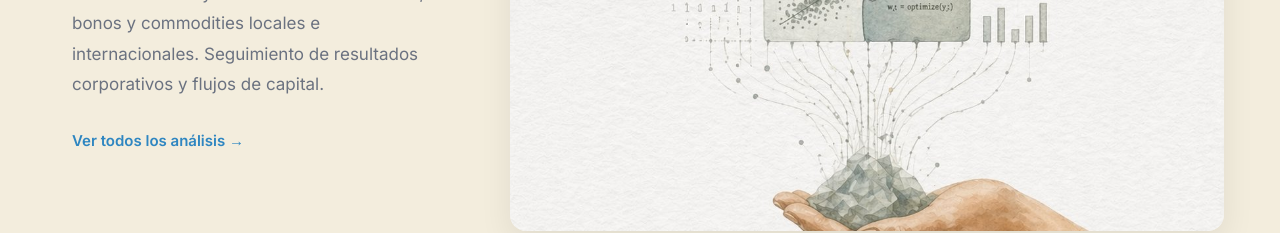
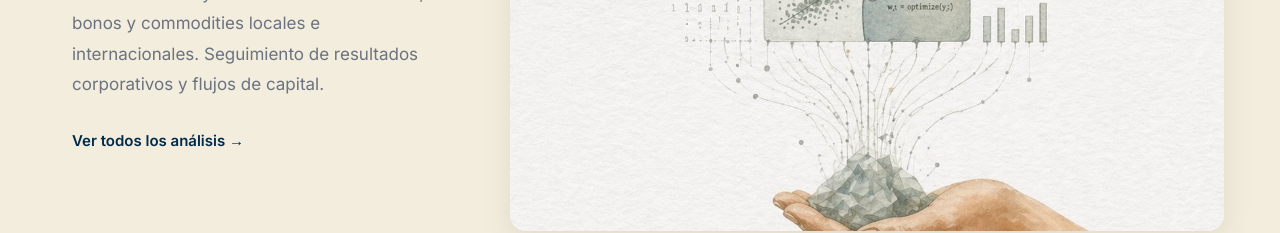
Before and after one commit to gonzalo-rodriguez00/GR0, a plain HTML site: page index.html in a window 1280 px wide. Shown: the part 1380-1613 px from the top of the page. Drawn offline with Linux system fonts and the light colour scheme; files whose address does not match are found by name.

Commit message:
Change link color from #2e86c1 to #002b49

```diff
--- a/css/style.css
+++ b/css/style.css
@@ -205,7 +205,7 @@ body {
   transition: gap 0.2s;
 }
 .section-link:hover { gap: 10px; }
-.lnk-a { color: #2e86c1; }
+.lnk-a { color: #002b49; }
 .lnk-m { color: #2d6a4f; }
 .lnk-e { color: #8b7355; }
 
```
